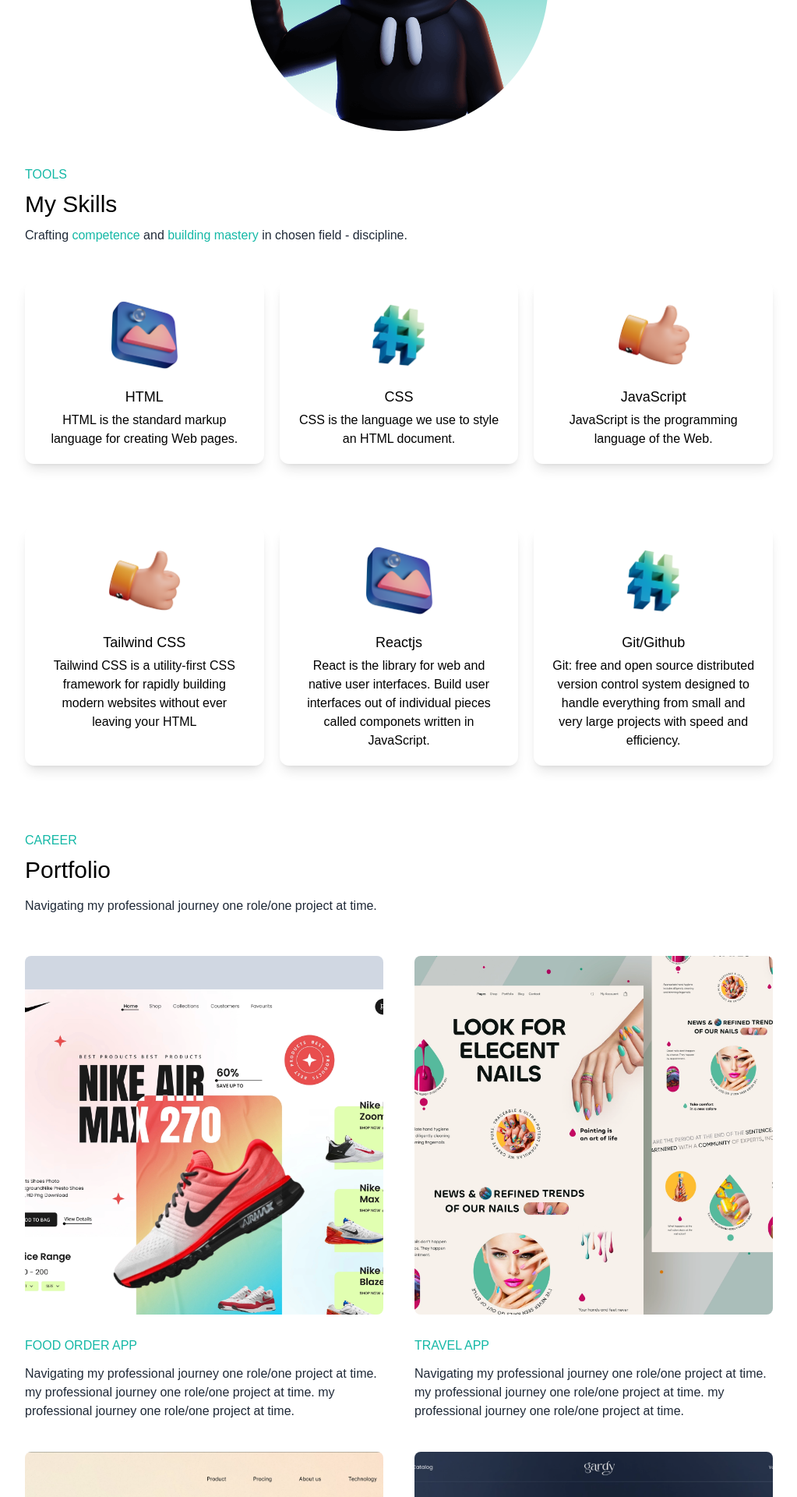
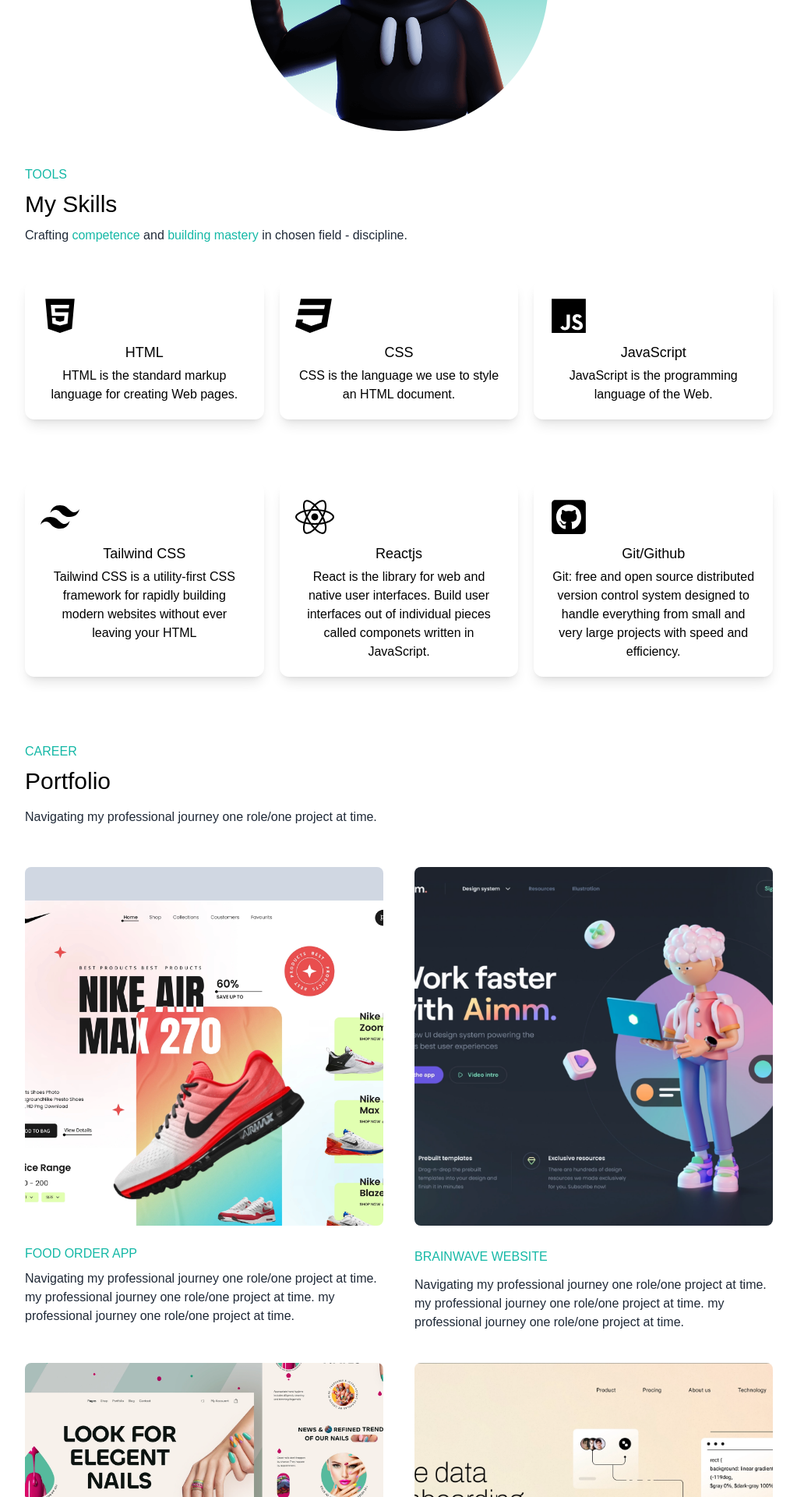
Before and after one commit to moses0x/Portfolio, a Next.js app: page / in a window 1280 px wide. Shown: the part 880-2800 px from the top of the page at 78% size, without its empty margins (128-1151 px from the left). Built offline with nearby package versions, Linux system fonts and the light colour scheme.

Commit message:
Update index.jsx

```diff
--- a/pages/index.jsx
+++ b/pages/index.jsx
@@ -8,9 +8,6 @@
 import { BsFillMoonStarsFill } from "react-icons/bs";
 import { useState } from "react";
 import deved from "../public/dev-ed-wave.png";
-import code from "../public/code.png";
-import design from "../public/design.png";
-import consulting from "../public/consulting.png";
 import Image from "next/image";
 import web1 from "../public/web1.png";
 import web2 from "../public/web2.png";
@@ -18,6 +15,15 @@
 import web4 from "../public/web4.png";
 import web5 from "../public/web5.png";
 import web6 from "../public/web6.png";
+
+import { FaHtml5 } from "react-icons/fa";
+import { IoLogoJavascript } from "react-icons/io5";
+import { FaGithubSquare } from "react-icons/fa";
+import { FaReact } from "react-icons/fa";
+import { FaCss3 } from "react-icons/fa";
+import { SiTailwindcss } from "react-icons/si";
+
+import Contact from "./contact";
 
 export default function Home() {
   const [darkMode, setDarkMode] = useState(false);
@@ -66,10 +72,9 @@
             </p>
 
             <div className="text-5xl flex justify-center gap-16 py-3 text-gray-600 dark:text-gray-400">
-              <a href="https://github.com/moses0x"  target="_blank" rel="noreferrer"><AiFillGithub /></a>
+              <a href="https://github.com/moses0x" target="_blank" rel="noreferrer"><AiFillGithub /></a>
               <a href="https://linkedin.com/mosesajila" target="_blank" rel="noreferrer"><AiFillLinkedin /></a>
-              <a href="https://x.com/mosesajila"  target="_blank" rel="noreferrer"><AiFillTwitterCircle /></a>
-              <a href="https://gmail.com/mosesajila"  target="_blank" rel="noreferrer"><AiFillMail /></a>
+              <a href="https://x.com/mosesajila" target="_blank" rel="noreferrer"><AiFillTwitterCircle /></a>
             </div>
             <div className="mx-auto bg-gradient-to-b from-teal-500 rounded-full w-80 h-80 relative overflow-hidden mt-20 md:h-96 md:w-96">
               <Image src={deved} layout="fill" objectFit="cover" />
@@ -86,7 +91,7 @@
           </div>
           <div className="lg:flex gap-5">
             <div className="text-center shadow-lg p-5 rounded-xl my-10  dark:bg-white flex-1">
-              <Image src={design} width={100} height={100} />
+              <FaHtml5 style={{ width: '50px', height: '50px' }} />
               <h3 className="text-lg font-medium pt-2 pb-1 ">
                 HTML
               </h3>
@@ -96,7 +101,7 @@
             </div>
 
             <div className="text-center shadow-lg p-5 rounded-xl my-10  dark:bg-white flex-1">
-              <Image src={code} width={100} height={100} />
+              <FaCss3 style={{ width: '50px', height: '50px' }} />
               <h3 className="text-lg font-medium pt-2 pb-1 ">
                 CSS
               </h3>
@@ -106,7 +111,7 @@
             </div>
 
             <div className="text-center shadow-lg p-5 rounded-xl my-10  dark:bg-white flex-1">
-              <Image src={consulting} width={100} height={100} />
+              <IoLogoJavascript style={{ width: '50px', height: '50px' }} />
               <h3 className="text-lg font-medium pt-2 pb-1 ">
                 JavaScript
               </h3>
@@ -119,7 +124,8 @@
 
           <div className="lg:flex gap-5">
             <div className="text-center shadow-lg p-5 rounded-xl my-10  dark:bg-white flex-1">
-              <Image src={consulting} width={100} height={100} />
+              <SiTailwindcss style={{ width: '50px', height: '50px' }} />
+
               <h3 className="text-lg font-medium pt-2 pb-1 ">
                 Tailwind CSS
               </h3>
@@ -129,7 +135,8 @@
             </div>
 
             <div className="text-center shadow-lg p-5 rounded-xl my-10  dark:bg-white flex-1">
-              <Image src={design} width={100} height={100} />
+              <FaReact style={{ width: '50px', height: '50px' }} />
+
               <h3 className="text-lg font-medium pt-2 pb-1 ">
                 Reactjs
               </h3>
@@ -139,8 +146,10 @@
             </div>
 
             <div className="text-center shadow-lg p-5 rounded-xl my-10  dark:bg-white flex-1">
-              <Image src={code} width={100} height={100} />
+              <FaGithubSquare style={{ width: '50px', height: '50px' }} />
+
               <h3 className="text-lg font-medium pt-2 pb-1 ">
+
                 Git/Github
               </h3>
               <p className="py-0">
@@ -160,7 +169,7 @@
           </div>
           <div className="flex flex-col gap-10 py-10 lg:flex-row lg:flex-wrap">
             <div className="basis-1/3 flex-1 ">
-              <a href="#">
+              <a href="https://github.com/moses0x/Order-App">
                 <Image
                   className="rounded-lg object-cover"
                   width={"100%"}
@@ -169,14 +178,31 @@
                   src={web1}
                 />
               </a>
-              <h4 className="text-md py-3 mt-4 text-teal-500 uppercase "><a href="#">Food Order App</a></h4>
+              <h4 className="text-md py-2 mt-4 text-teal-500 uppercase "><a href="https://github.com/moses0x/Order-App">Food Order App</a></h4>
+              <p className="text-md leading-6 text-gray-800 dark:text-gray-200">
+                Navigating my professional journey one role/one project at time. my professional journey one role/one project at time. my professional journey one role/one project at time.
+              </p>
+            </div>
+
+            <div className="basis-1/3 flex-1">
+              <a href="https://basecampwave.netlify.app/">
+                <Image
+                  className="rounded-lg object-cover"
+                  width={"100%"}
+                  height={"100%"}
+                  layout="responsive"
+                  src={web5}
+                />
+              </a>
+              <h4 className="text-md py-3 mt-4 text-teal-500 uppercase "><a href="https://github.com/moses0x/moses-brainwave">Brainwave Website</a></h4>
               <p className="text-md leading-6 text-gray-800 dark:text-gray-200">
                 Navigating my professional journey one role/one project at time. my professional journey one role/one project at time. my professional journey one role/one project at time.
               </p>
 
             </div>
+
             <div className="basis-1/3 flex-1">
-              <a href="#">
+              <a href="https://elegantcontextapi.netlify.app/">
                 <Image
                   className="rounded-lg object-cover"
                   width={"100%"}
@@ -185,13 +211,13 @@
                   src={web2}
                 />
               </a>
-              <h4 className="text-md py-3 mt-4 text-teal-500 uppercase "><a href="#">Travel App</a></h4>
+              <h4 className="text-md py-3 mt-4 text-teal-500 uppercase "><a href="https://github.com/moses0x/Fashion-Store">Fashion Store</a></h4>
               <p className="text-md leading-6 text-gray-800 dark:text-gray-200">
-                Navigating my professional journey one role/one project at time. my professional journey one role/one project at time. my professional journey one role/one project at time.
+                 Fashion Store Website built on the concepts of React.js Context API. It includes some basic functionalities but that's all there is about it. Just another step forward into understanding how to apply reactjs concepts.
               </p>
             </div>
             <div className="basis-1/3 flex-1">
-            <a href="#">
+              <a href="https://github.com/moses0x/Basecamp">
                 <Image
                   className="rounded-lg object-cover"
                   width={"100%"}
@@ -200,14 +226,14 @@
                   src={web3}
                 />
               </a>
-            <h4 className="text-md py-3 mt-4 text-teal-500 uppercase "><a href="#">Investment Calculator App</a></h4>
+              <h4 className="text-md py-3 mt-4 text-teal-500 uppercase "><a href="https://basecampapp.netlify.app/">Project Management App</a></h4>
               <p className="text-md leading-6 text-gray-800 dark:text-gray-200">
                 Navigating my professional journey one role/one project at time. my professional journey one role/one project at time. my professional journey one role/one project at time.
               </p>
 
             </div>
             <div className="basis-1/3 flex-1">
-            <a href="#">
+              <a href="https://investmentcalcx.netlify.app/">
                 <Image
                   className="rounded-lg object-cover"
                   width={"100%"}
@@ -216,28 +242,13 @@
                   src={web4}
                 />
               </a>
-            <h4 className="text-md py-3 mt-4 text-teal-500 uppercase "><a href="#">Brainwave Website</a></h4>
+              <h4 className="text-md py-3 mt-4 text-teal-500 uppercase "><a href="https://github.com/moses0x/Investment-calculator"> Investment Calculator App </a></h4>
               <p className="text-md leading-6 text-gray-800 dark:text-gray-200">
                 Navigating my professional journey one role/one project at time. my professional journey one role/one project at time. my professional journey one role/one project at time.
               </p>
 
             </div>
-            <div className="basis-1/3 flex-1">
-            <a href="#">
-            <Image
-                className="rounded-lg object-cover"
-                width={"100%"}
-                height={"100%"}
-                layout="responsive"
-                src={web5}
-              />
-            </a>
-            <h4 className="text-md py-3 mt-4 text-teal-500 uppercase "><a href="#">Tic-Tac-Toe Game App</a></h4>
-              <p className="text-md leading-6 text-gray-800 dark:text-gray-200">
-                Navigating my professional journey one role/one project at time. my professional journey one role/one project at time. my professional journey one role/one project at time.
-              </p>
 
-            </div>
             <div className="basis-1/3 flex-1">
               <a href="#">
                 <Image
@@ -255,6 +266,10 @@
             </div>
           </div>
         </section>
+
+        <section className="py-10">
+          <Contact />
+        </section>
       </main>
     </div>
   );
```
Lines whose indentation alone changed are shown as unchanged.
